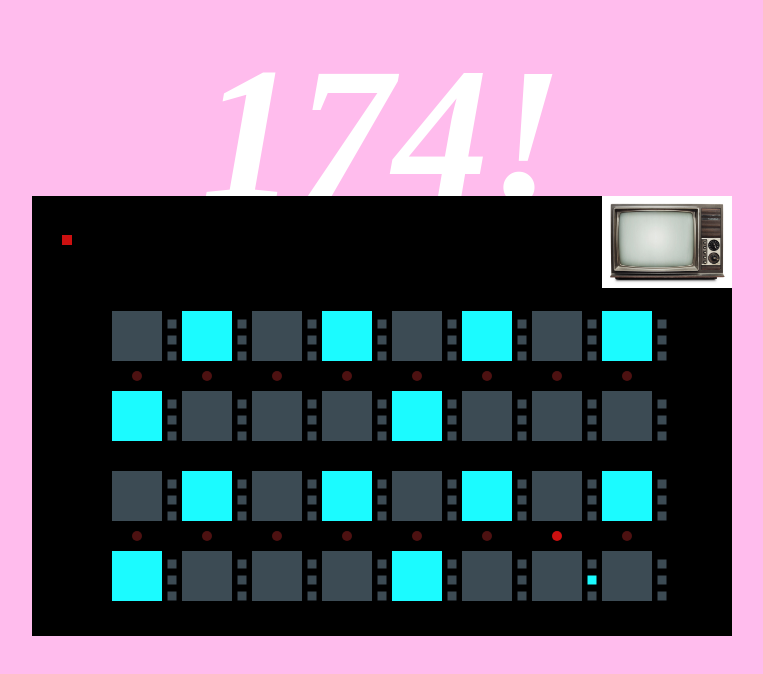
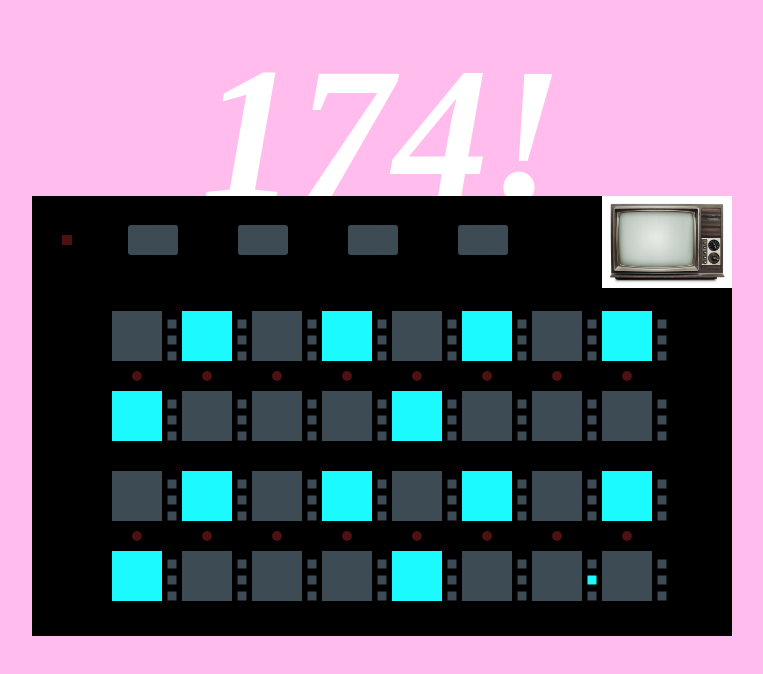
Before and after one commit to elliotmangini/one_seventy_four, a plain HTML site: page index.html in a window 1280 px wide. Shown: the whole page, without its empty margins (258-1021 px from the left). Drawn offline with Linux system fonts and the light colour scheme.

Commit message:
added hot-sampler, sequencer buttons are laggy though, this happened 1-2 commits ago?

```diff
--- a/index.html
+++ b/index.html
@@ -13,6 +13,13 @@
             <img src="./retro-tv-image.jpeg" id="tvJpg"/>
         </div>
         <div class="mainDisplay"></div>
+    </div>
+
+    <div class="distributeHorizontal" id="hotSampler">
+        <div class="hotSampler" id="sampler1"></div>
+        <div class="hotSampler" id="sampler2"></div>
+        <div class="hotSampler" id="sampler3"></div>
+        <div class="hotSampler" id="sampler4"></div>
     </div>
 
     <!-- <div class="snareSelector"></div> -->
--- a/script.js
+++ b/script.js
@@ -1,6 +1,3 @@
-// !!! Initializing Parameters !!!
-
-
 // Audio + Pattern Defaults
 
 let snarePattern = [4, 12, 20, 28, 36, 44, 52, 60];
@@ -10,6 +7,11 @@ let stepLightPattern = [0, 4, 8, 12, 16, 20, 24, 28, 32, 36, 40, 44, 48, 52, 56,
 let currentKick = './Big_Sister_Kick_HTJ_01.wav'
 let currentSnare = './Big_Sister_Snare_Rim_Geef_01.wav'
 
+let hotSample1 = './Wheel_Up_Signal.wav'
+let hotSample2 = './Wheel_Up_Signal.wav'
+let hotSample3 = './Wheel_Up_Signal.wav'
+let hotSample4 = './Wheel_Up_Signal.wav'
+
 // Pseudo-declaration of functions to handle scope well.
 let startIntervalFunctions;
 let startIntervalClock;
@@ -18,7 +20,7 @@ let startIntervalClock;
 
 let clockPosition = 0;
 let bpm = 174;
-let milliseconds = bpm / 2;
+let milliseconds = (60000 / bpm / 4);
 const sequenceLength = 63;
 
 // Master Control Functions
@@ -63,7 +65,7 @@ function tickingFunctions() {
 // Child Functions (Called Over & Over By The Clock)!
 
 function metronomeBlink() {
-    if (Number.isInteger(clockPosition / 4)) {
+    if (Number.isInteger(clockPosition / 8)) {
         document.getElementById('metronomeLight').style.background = 'var(--litRed)';
     } else {
        document.getElementById('metronomeLight').style.background = 'var(--dimRed)';
@@ -85,7 +87,7 @@ function playSnare() {
 
 function illuminateButtons() {
 
-    for (let i = 0; i < sequenceLength; i++) {
+    for (let i = 0; i <= sequenceLength; i++) {
         let currentSnareId = `s${i}`;
         let currentKickId = `k${i}`;
 
@@ -111,27 +113,15 @@ function myPlay(currentSoundAsString){
     audio.play();
 }
 
-
-// Clicking Sequencer Buttons To Update the Pattern Arrays.
-
-// here's what I need this part to do:
-// javascript needs to know when the user clicks on a div
-// i think i do this by "appending" an event listener to every "button-div".
-// when the div is clicked, the update pattern function is called with relevant arguments,
-// the updatePattern function checks if the button's id (pattern number) is
-// currently in the pattern array or not,
-// then it adds or removes the number accordingly.
-// everything else should happen automatically once the pattern array is updated.
-
-// define a function that updates the pattern array
+// Function that updates the pattern arrays.
 
 
 function updatePattern(patternArray, stepId) {
-    console.log('pattern before update: ' + patternArray);
-    console.log('stepId is' + stepId);
+    // console.log('pattern before update: ' + patternArray);
+    // console.log('stepId is' + stepId);
     // if the stepNumber is in the pattern, do something
     if (patternArray.includes(parseInt(stepId))) {
-        console.log('i found an array item to delete');
+        // console.log('i found an array item to delete');
         // delete the step value from the array
         let momentaryIndex = patternArray.indexOf(parseInt(stepId));
         patternArray.splice(momentaryIndex, 1);
@@ -142,91 +132,15 @@ function updatePattern(patternArray, stepId) {
     console.log('pattern after update: ' + patternArray);
 }
 
-// add lots of event listeners???
-// a template literal could help convert information about the grabbed element to the
-// updatePattern function
-
-// i might need to start by "identifying" the element i want to attach the listener to
+// Button Click Events
 
 const bigSequencerButtons = document.querySelectorAll('.seqButton');
 const smallSequencerButtons = document.querySelectorAll('.sequenceSixteenths');
 
-// lets try logging those variables to see what they are (NodeLists?)
-
-// console.log(bigSequencerButtons);
-// console.log(smallSequencerButtons);
-
-// the following logs when a big button is clicked
-
-// bigSequencerButtons.forEach(bigButton =>
-//     bigButton.addEventListener('click', (e)=> {
-//         console.log('big button clicked');
-//     })
-// )
-
-
-
-
-
-// this is almost working, but clicking on a 16th button, triggers click for big button.
-
-// [bigSequencerButtons, smallSequencerButtons].forEach(list => {
-//     list.forEach(button => {
-//         button.addEventListener('click', (e)=>{
-
-//             // if (smallSequencerButtons.includes(button)) {
-//             //     e.stopPropagation();
-//             // }
-
-//         let stepId = button.id.slice(1);
-//         let patternArray = [];
-
-//             if (button.id[0] === 's') {
-//                 patternArray = snarePattern;
-//             } else if (button.id[0] === 'k') {
-//                 patternArray = kickPattern;
-//             }
-
-//         updatePattern(patternArray, stepId);
-//         illuminateButtons();
-//         });
-//     })
-//  });
-
-
-
-
-// let's try it again using an event handler and only putting listeners on the big
-// buttons
-
-// this helper function grabs the element that is targeted
-
-// however this isnt working
-
-// function getEventTarget(e) {
-//     e = e || window.event;
-//     return e.target || e.srcElement;
-//   }
-
-// [bigSequencerButtons].forEach(bigButton => {
-//         bigButton.addEventListener('click', (e)=>{
-//         let button = getEventTarget(e);
-//         let stepId = button.id.slice(1);
-//         let patternArray = [];
-//         if (button.id[0] === 's') {
-//             patternArray = snarePattern;
-//         } else if (button.id[0] === 'k') {
-//             patternArray = kickPattern;
-//         }
-//         updatePattern(patternArray, stepId);
-//         illuminateButtons();
-
-//         // console.log('buttons being updated?', button) sean helped me debug this
-//         });
-//     });
-
 smallSequencerButtons.forEach(button => {
         button.addEventListener('click', (e)=>{
+            e.stopPropagation();
+            console.log('button clicked')
         let stepId = button.id.slice(1);
         let patternArray = [];
 
@@ -238,13 +152,13 @@ smallSequencerButtons.forEach(button => {
 
         updatePattern(patternArray, stepId);
         illuminateButtons();
-        e.stopPropagation();
 
         });
 });
 
 bigSequencerButtons.forEach(button => {
     button.addEventListener('click', (e)=>{
+    console.log('button clicked')
     let stepId = button.id.slice(1);
     let patternArray = [];
 
@@ -261,10 +175,39 @@ bigSequencerButtons.forEach(button => {
 });
 
 
+// Changes colors of step sequencer lights.
+
 function stepLightBlink() {
     if (stepLightPattern.includes(clockPosition)) {
         document.getElementById('l' + `${clockPosition}`).style.background = 'var(--litRed)';
-    } else {
+    } else if (stepLightPattern.includes(clockPosition - 1)) {
         document.getElementById('l' + `${clockPosition - 1}`).style.background = 'var(--dimRed)';
     }
 }
+
+
+// hot sampler playback
+
+const samplerElement1 = document.getElementById('sampler1')
+console.log(samplerElement1)
+samplerElement1.addEventListener("click", e => {
+    myPlay(hotSample1);
+})
+
+const samplerElement2 = document.getElementById('sampler2')
+console.log(samplerElement2)
+samplerElement2.addEventListener("click", e => {
+    myPlay(hotSample2);
+})
+
+const samplerElement3 = document.getElementById('sampler3')
+console.log(samplerElement3)
+samplerElement3.addEventListener("click", e => {
+    myPlay(hotSample3);
+})
+
+const samplerElement4 = document.getElementById('sampler4')
+console.log(samplerElement4)
+samplerElement4.addEventListener("click", e => {
+    myPlay(hotSample4);
+})
--- a/style.css
+++ b/style.css
@@ -119,7 +119,6 @@ body {
   height: 10px;
   margin: 30px;
   border-radius: 5px;
-  background-color: var(--dimCyan);
   display: flex;
   justify-content: flex-end;
   background-color: var(--dimRed);
@@ -133,3 +132,19 @@ body {
 #stepLights2 {
   top: 67%;
 }
+
+.hotSampler {
+  width: 50px;
+  height: 30px;
+  margin: 30px;
+  border-radius: 3px;
+  display: flex;
+  justify-content: flex-end;
+  background-color: var(--dimCyan);
+  top: 50%;
+}
+
+#hotSampler {
+  top: 30%;
+  left: 45%;
+}
```
Also changed, not shown: 1 other file.
